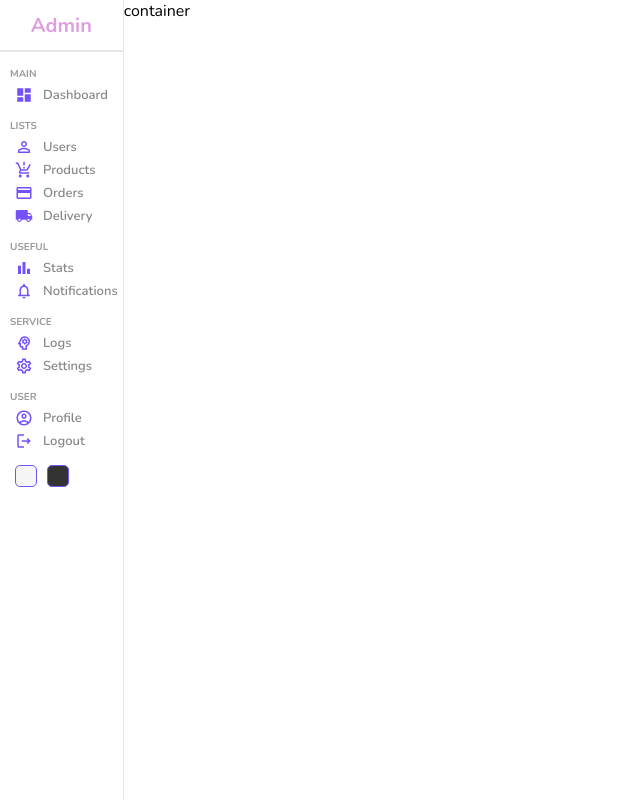
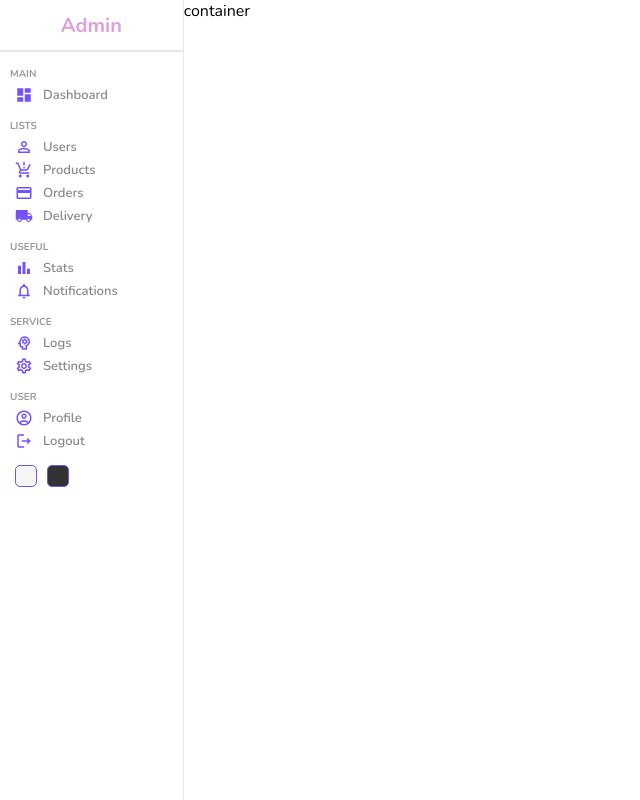
Before and after one commit to MennaEbied/admin-dashboard, a React (Vite) app: page / in a window 1280 px wide. Shown: the whole page, without its empty margins (0-640 px from the left). Built offline with nearby package versions, Linux system fonts and the light colour scheme.

Commit message:
Adjusting container

```diff
--- a/src/pages/home/home.scss
+++ b/src/pages/home/home.scss
@@ -2,6 +2,6 @@
     display: flex;
 
     .homeContainer{
-        flex: 10;
+        flex: 6;
     }
 }
```
